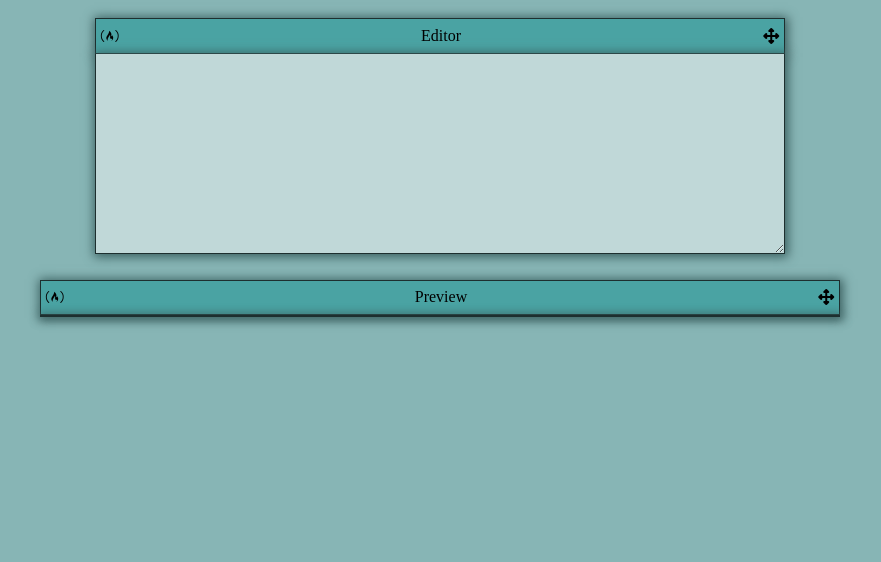
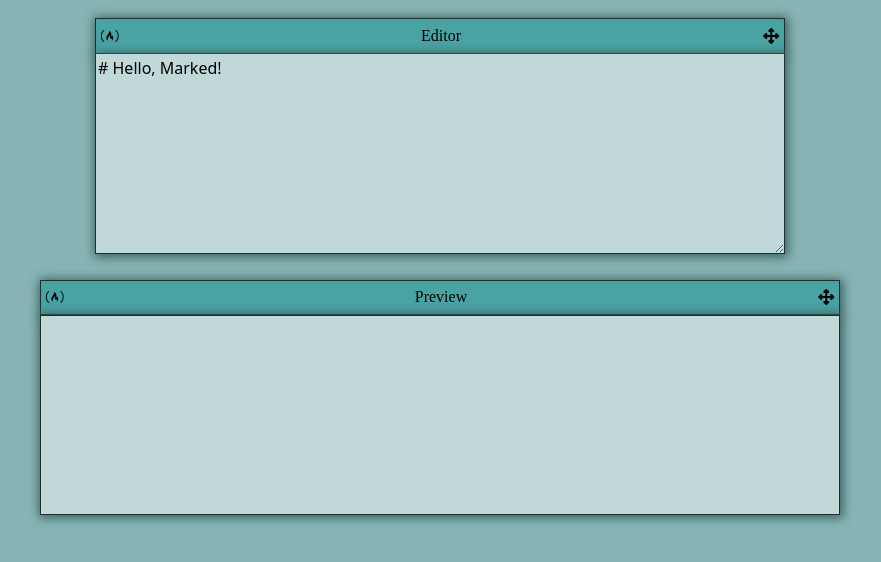
Before and after one commit to altontonn/Markdown-Previewer, a React (Create React App) app: page / in a window 1280 px wide. Shown: the top 562 px of the page, without its empty margins (200-1081 px from the left). Built offline with nearby package versions, Linux system fonts and the light colour scheme.

Commit message:
Add the state text for the editor

```diff
--- a/src/App.css
+++ b/src/App.css
@@ -40,7 +40,7 @@
 
 .previewWrapper #preview {
   width: 100%;
-  height: auto;
+  min-height: 200px;
   padding: 0 1rem;
   background-color: #c0d8d8;
   border: 1px solid #1d2f2f;
--- a/src/component/Input.js
+++ b/src/component/Input.js
@@ -4,7 +4,7 @@ class InputController extends React.Component {
   constructor(props) {
     super(props);
     this.state = {
-      input: "",
+      input: "# Hello, Marked!",
       preview: ""
     };
     this.handleChange = this.handleChange.bind(this);
```
